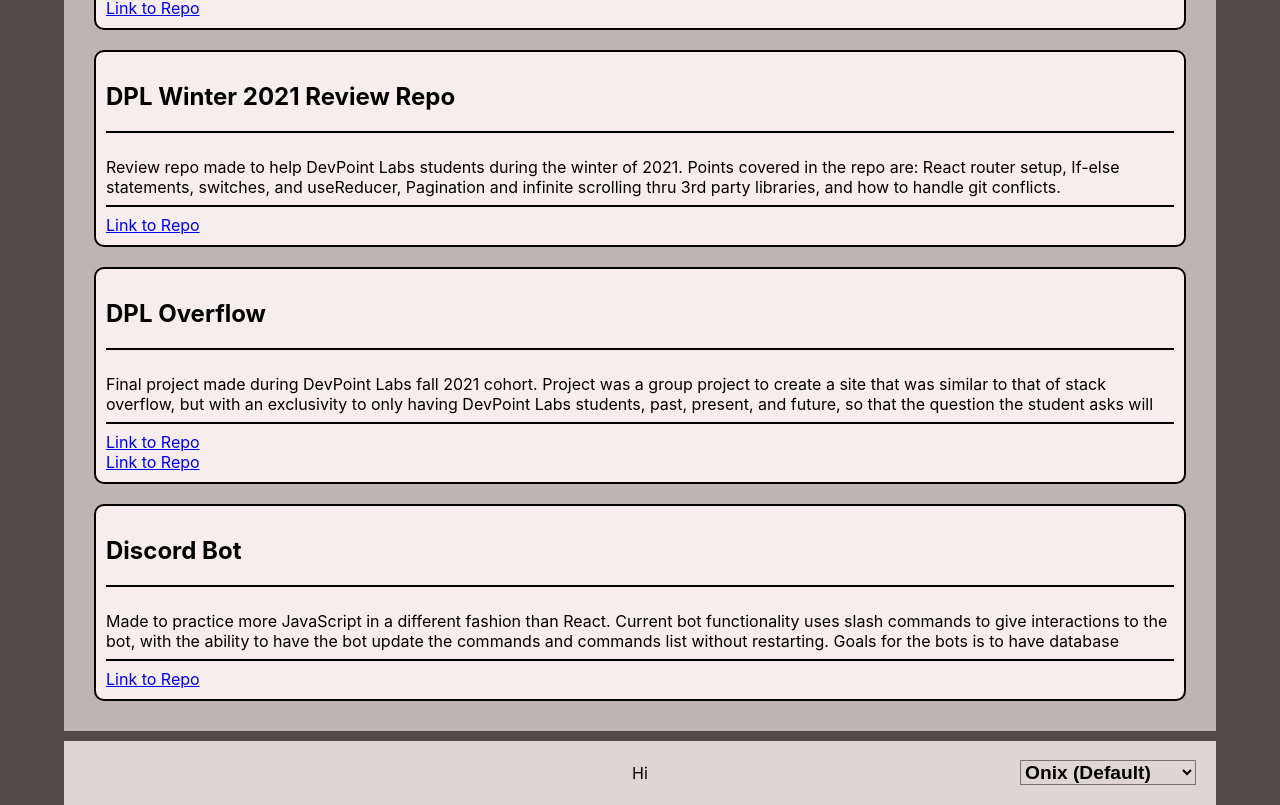
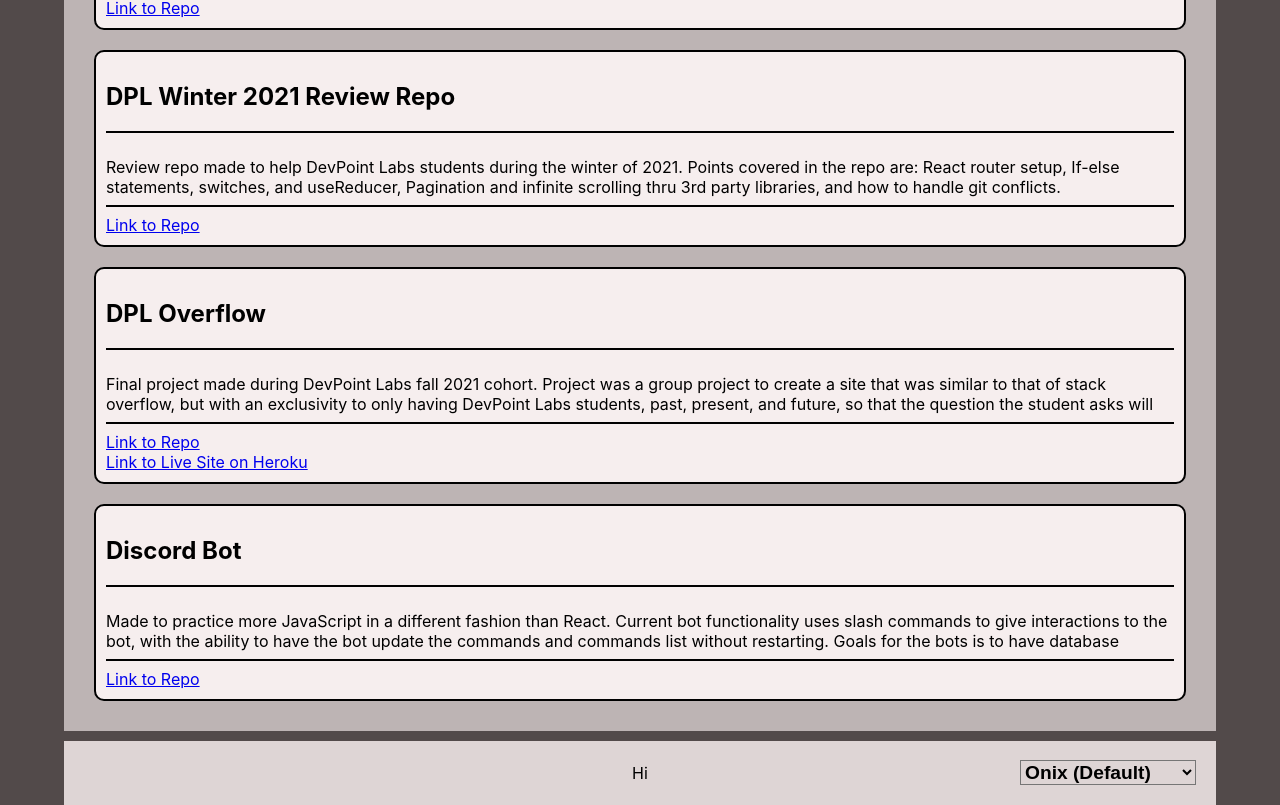
Before and after one commit to Michaelreforged/personal-site, a React (Create React App) app: page / in a window 1280 px wide. Shown: the part 694-1499 px from the top of the page. Built offline with nearby package versions, Linux system fonts and the light colour scheme.

Commit message:
fixed typo

```diff
--- a/src/Pages/Home.js
+++ b/src/Pages/Home.js
@@ -14,7 +14,7 @@ const Home = () => {
         <hr/>
         <a href={project.link}>Link to Repo</a>
         <br/>
-        {project.isLive?<a href={project.link}>Link to Repo</a>: null}
+        {project.isLive?<a href={project.link}>Link to Live Site on Heroku</a>: null}
       </div>
     ))
   }
```
